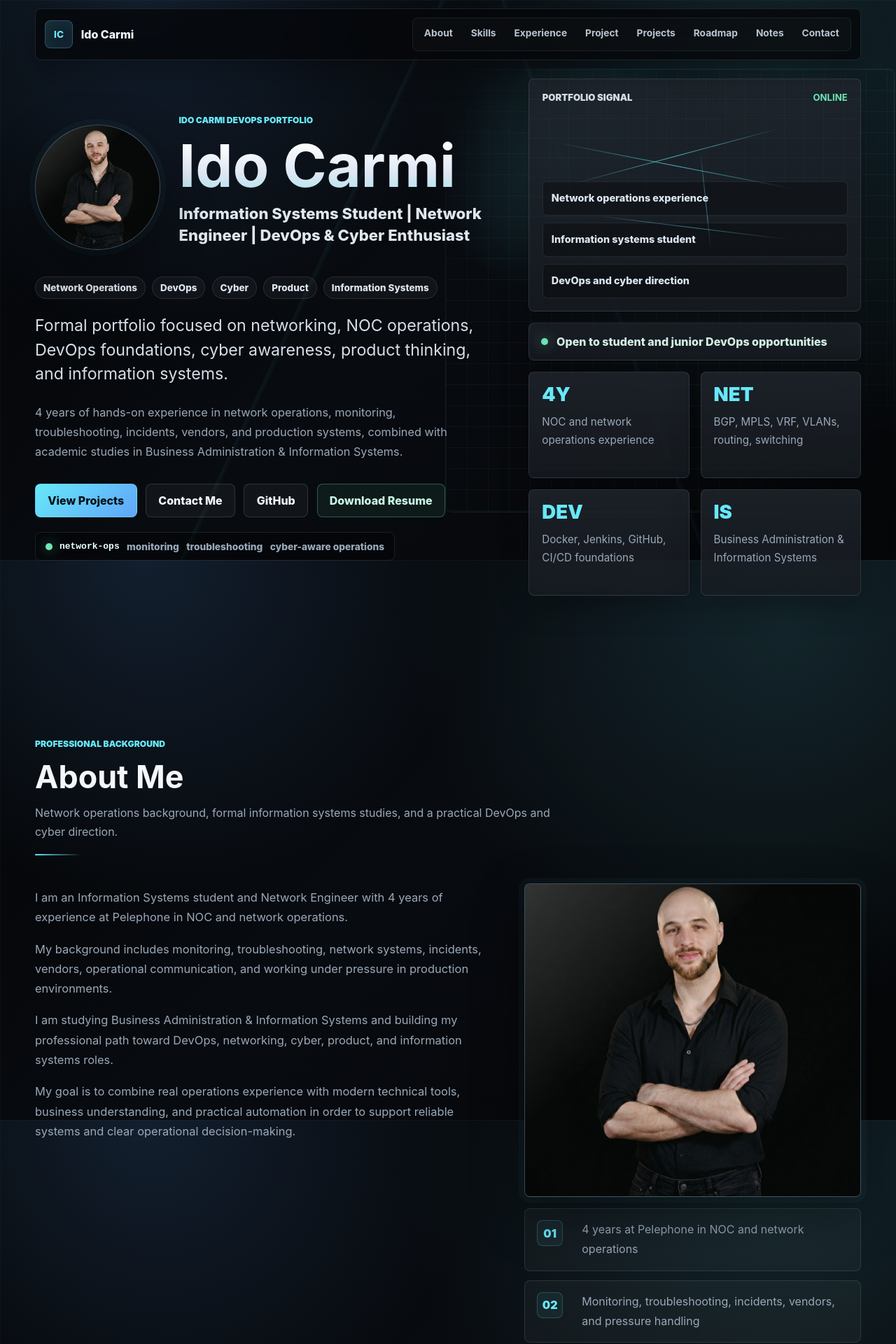
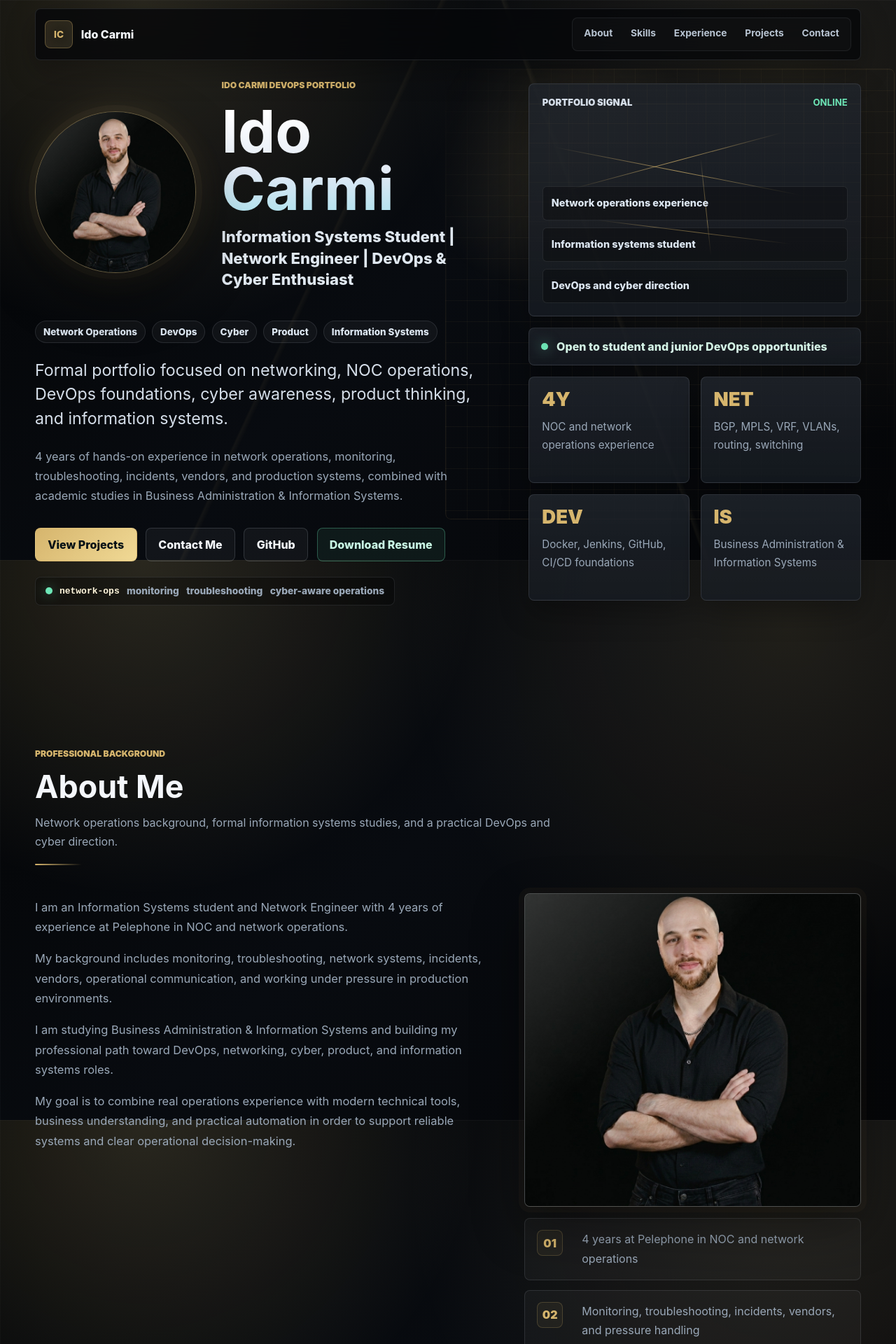
Before and after one commit to idocarmi1/ido-carmi-devops-portfolio, a React (Vite) app: page / in a window 1280 px wide. Shown: the top 1920 px of the page at 70% size. Built offline with nearby package versions, Linux system fonts and the light colour scheme.

Commit message:
Update portfolio navigation and champagne accent color

```diff
--- a/src/App.jsx
+++ b/src/App.jsx
@@ -12,10 +12,7 @@ const navItems = [
   ["About", "#about"],
   ["Skills", "#skills"],
   ["Experience", "#experience"],
-  ["Project", "#featured-project"],
   ["Projects", "#projects"],
-  ["Roadmap", "#roadmap"],
-  ["Notes", "#notes"],
   ["Contact", "#contact"],
 ];
 
--- a/src/components/Contact.jsx
+++ b/src/components/Contact.jsx
@@ -62,7 +62,8 @@ function Contact() {
           <p className="eyebrow">Resume</p>
           <h3>Download Resume</h3>
           <p>
-            The resume button is wired to <code>public/resume/Ido-Carmi-Resume.pdf</code>.
+            Download my updated resume for a concise overview of my experience, education,
+            technical skills, and projects.
           </p>
           <a className="button ghost" href="/resume/Ido-Carmi-Resume.pdf" download>
             Download Resume
--- a/src/styles.css
+++ b/src/styles.css
@@ -6,17 +6,17 @@
   --surface-strong: rgba(24, 31, 40, 0.92);
   --surface-soft: rgba(255, 255, 255, 0.035);
   --line: rgba(210, 220, 235, 0.12);
-  --line-strong: rgba(130, 215, 255, 0.28);
+  --line-strong: rgba(214, 181, 109, 0.35);
   --text: #f4f7fb;
   --muted: #9aa8b8;
   --soft: #d5dee9;
-  --cyan: #67e8f9;
-  --blue: #60a5fa;
+  --cyan: #d6b56d;
+  --blue: #f0d995;
   --green: #6ee7b7;
   --warning: #fbbf24;
   --shadow: 0 28px 80px rgba(0, 0, 0, 0.45);
   --shadow-soft: 0 16px 42px rgba(0, 0, 0, 0.28);
-  --ring: 0 0 0 3px rgba(103, 232, 249, 0.24);
+  --ring: 0 0 0 3px rgba(214, 181, 109, 0.24);
   font-family:
     Inter, ui-sans-serif, system-ui, -apple-system, BlinkMacSystemFont, "Segoe UI", sans-serif;
 }
@@ -33,8 +33,8 @@ body {
   margin: 0;
   min-width: 320px;
   background:
-    radial-gradient(circle at 16% 0%, rgba(96, 165, 250, 0.16), transparent 30rem),
-    radial-gradient(circle at 88% 12%, rgba(103, 232, 249, 0.12), transparent 34rem),
+    radial-gradient(circle at 16% 0%, rgba(240, 217, 149, 0.16), transparent 30rem),
+    radial-gradient(circle at 88% 12%, rgba(214, 181, 109, 0.12), transparent 34rem),
     linear-gradient(rgba(210, 220, 235, 0.035) 1px, transparent 1px),
     linear-gradient(90deg, rgba(210, 220, 235, 0.028) 1px, transparent 1px),
     linear-gradient(135deg, #030405 0%, #080b10 48%, #050608 100%);
@@ -51,7 +51,7 @@ a {
 
 a:focus-visible,
 button:focus-visible {
-  outline: 2px solid rgba(103, 232, 249, 0.78);
+  outline: 2px solid rgba(214, 181, 109, 0.78);
   outline-offset: 3px;
 }
 
@@ -70,8 +70,8 @@ code {
   inset: 0;
   z-index: -2;
   background:
-    linear-gradient(115deg, transparent 0 38%, rgba(103, 232, 249, 0.055) 38.2%, transparent 38.7%),
-    linear-gradient(70deg, transparent 0 64%, rgba(96, 165, 250, 0.06) 64.2%, transparent 64.7%);
+    linear-gradient(115deg, transparent 0 38%, rgba(214, 181, 109, 0.055) 38.2%, transparent 38.7%),
+    linear-gradient(70deg, transparent 0 64%, rgba(240, 217, 149, 0.06) 64.2%, transparent 64.7%);
   content: "";
   pointer-events: none;
 }
@@ -136,10 +136,10 @@ code {
   place-items: center;
   border: 1px solid var(--line-strong);
   border-radius: 8px;
-  background: linear-gradient(135deg, rgba(103, 232, 249, 0.14), rgba(96, 165, 250, 0.1));
+  background: linear-gradient(135deg, rgba(214, 181, 109, 0.14), rgba(240, 217, 149, 0.1));
   color: var(--cyan);
   font-size: 0.85rem;
-  box-shadow: inset 0 0 24px rgba(103, 232, 249, 0.08);
+  box-shadow: inset 0 0 24px rgba(214, 181, 109, 0.08);
 }
 
 .nav-links {
@@ -166,7 +166,7 @@ code {
 
 .nav-links a:hover,
 .nav-links a:focus-visible {
-  background: rgba(103, 232, 249, 0.09);
+  background: rgba(214, 181, 109, 0.09);
   color: var(--text);
 }
 
@@ -190,7 +190,7 @@ code {
   border-top: 1px solid rgba(210, 220, 235, 0.07);
   border-bottom: 1px solid rgba(210, 220, 235, 0.07);
   background:
-    radial-gradient(circle at 18% 0%, rgba(103, 232, 249, 0.08), transparent 26rem),
+    radial-gradient(circle at 18% 0%, rgba(214, 181, 109, 0.08), transparent 26rem),
     linear-gradient(180deg, rgba(255, 255, 255, 0.035), rgba(255, 255, 255, 0.012));
   content: "";
 }
@@ -279,12 +279,12 @@ p {
   z-index: -1;
   width: min(48rem, 50vw);
   height: 72%;
-  border: 1px solid rgba(103, 232, 249, 0.09);
+  border: 1px solid rgba(214, 181, 109, 0.09);
   border-radius: 8px;
   background:
-    radial-gradient(circle at 24% 18%, rgba(103, 232, 249, 0.14), transparent 13rem),
-    linear-gradient(rgba(103, 232, 249, 0.055) 1px, transparent 1px),
-    linear-gradient(90deg, rgba(103, 232, 249, 0.045) 1px, transparent 1px);
+    radial-gradient(circle at 24% 18%, rgba(214, 181, 109, 0.14), transparent 13rem),
+    linear-gradient(rgba(214, 181, 109, 0.055) 1px, transparent 1px),
+    linear-gradient(90deg, rgba(214, 181, 109, 0.045) 1px, transparent 1px);
   background-size: auto, 30px 30px, 30px 30px;
   content: "";
   mask-image: linear-gradient(120deg, transparent, #000 24%, #000 75%, transparent);
@@ -297,7 +297,7 @@ p {
 .hero-identity {
   display: grid;
   grid-template-columns: auto minmax(0, 1fr);
-  gap: 1.65rem;
+  gap: clamp(1.4rem, 3vw, 2.25rem);
   align-items: center;
   margin-bottom: 1.35rem;
 }
@@ -307,11 +307,11 @@ p {
   overflow: hidden;
   border: 1px solid rgba(210, 220, 235, 0.2);
   background:
-    linear-gradient(135deg, rgba(103, 232, 249, 0.18), rgba(96, 165, 250, 0.08)),
+    linear-gradient(135deg, rgba(214, 181, 109, 0.18), rgba(240, 217, 149, 0.08)),
     var(--surface);
   box-shadow:
     0 26px 72px rgba(0, 0, 0, 0.42),
-    0 0 0 8px rgba(103, 232, 249, 0.04),
+    0 0 0 8px rgba(214, 181, 109, 0.04),
     inset 0 0 0 1px rgba(255, 255, 255, 0.04);
 }
 
@@ -332,9 +332,15 @@ p {
 }
 
 .profile-photo-card.hero-photo {
-  width: clamp(9rem, 14vw, 12rem);
+  width: clamp(13.75rem, 18vw, 16.25rem);
   aspect-ratio: 1;
   border-radius: 50%;
+  border-color: rgba(214, 181, 109, 0.34);
+  box-shadow:
+    0 30px 86px rgba(0, 0, 0, 0.48),
+    0 0 0 9px rgba(214, 181, 109, 0.045),
+    0 0 52px rgba(214, 181, 109, 0.16),
+    inset 0 0 0 1px rgba(255, 255, 255, 0.05);
 }
 
 .profile-photo-card.about-photo {
@@ -358,7 +364,7 @@ p {
   width: 4.5rem;
   height: 4.5rem;
   place-items: center;
-  border: 1px solid rgba(103, 232, 249, 0.34);
+  border: 1px solid rgba(214, 181, 109, 0.34);
   border-radius: 50%;
   color: var(--cyan);
   font-size: 1.4rem;
@@ -447,7 +453,7 @@ p {
 }
 
 .button.primary {
-  border-color: rgba(103, 232, 249, 0.34);
+  border-color: rgba(214, 181, 109, 0.34);
   background: linear-gradient(135deg, var(--cyan), var(--blue));
   color: #031015;
 }
@@ -466,8 +472,8 @@ p {
 
 .button.secondary:hover,
 .button.secondary:focus-visible {
-  border-color: rgba(103, 232, 249, 0.45);
-  background: rgba(103, 232, 249, 0.08);
+  border-color: rgba(214, 181, 109, 0.45);
+  background: rgba(214, 181, 109, 0.08);
 }
 
 .button.ghost:hover,
@@ -491,7 +497,7 @@ p {
 }
 
 .hero-terminal code {
-  color: #eaffff;
+  color: #fff6dc;
   font-weight: 900;
 }
 
@@ -545,8 +551,8 @@ p {
   position: absolute;
   inset: 0;
   background:
-    linear-gradient(rgba(103, 232, 249, 0.055) 1px, transparent 1px),
-    linear-gradient(90deg, rgba(103, 232, 249, 0.04) 1px, transparent 1px);
+    linear-gradient(rgba(214, 181, 109, 0.055) 1px, transparent 1px),
+    linear-gradient(90deg, rgba(214, 181, 109, 0.04) 1px, transparent 1px);
   background-size: 28px 28px;
   content: "";
   mask-image: linear-gradient(180deg, #000, transparent 92%);
@@ -581,7 +587,7 @@ p {
 .network-lines span {
   position: absolute;
   height: 1px;
-  background: linear-gradient(90deg, transparent, rgba(103, 232, 249, 0.75), transparent);
+  background: linear-gradient(90deg, transparent, rgba(214, 181, 109, 0.75), transparent);
   transform-origin: left center;
 }
 
@@ -660,7 +666,7 @@ p {
   transform: translateY(-4px);
   border-color: var(--line-strong);
   background:
-    linear-gradient(180deg, rgba(103, 232, 249, 0.07), rgba(255, 255, 255, 0.02)),
+    linear-gradient(180deg, rgba(214, 181, 109, 0.07), rgba(255, 255, 255, 0.02)),
     var(--surface-strong);
   box-shadow: var(--shadow);
 }
@@ -726,9 +732,9 @@ p {
   width: 2.3rem;
   height: 2.3rem;
   place-items: center;
-  border: 1px solid rgba(103, 232, 249, 0.22);
+  border: 1px solid rgba(214, 181, 109, 0.22);
   border-radius: 8px;
-  background: rgba(103, 232, 249, 0.06);
+  background: rgba(214, 181, 109, 0.06);
   color: var(--cyan);
   font-weight: 900;
 }
@@ -787,10 +793,10 @@ p {
   width: 2.9rem;
   height: 2.9rem;
   place-items: center;
-  border: 1px solid rgba(103, 232, 249, 0.28);
+  border: 1px solid rgba(214, 181, 109, 0.28);
   border-radius: 8px;
-  background: rgba(103, 232, 249, 0.06);
-  color: #dffcff;
+  background: rgba(214, 181, 109, 0.06);
+  color: #fff3c4;
   font-size: 0.78rem;
   font-weight: 950;
 }
@@ -806,8 +812,8 @@ p {
 }
 
 .badge.cyan {
-  border-color: rgba(103, 232, 249, 0.28);
-  color: #dffcff;
+  border-color: rgba(214, 181, 109, 0.28);
+  color: #fff3c4;
 }
 
 .experience-company {
@@ -828,9 +834,9 @@ p {
   display: grid;
   gap: 1.15rem;
   overflow: hidden;
-  border-color: rgba(103, 232, 249, 0.24);
+  border-color: rgba(214, 181, 109, 0.24);
   background:
-    radial-gradient(circle at 92% 0%, rgba(103, 232, 249, 0.14), transparent 15rem),
+    radial-gradient(circle at 92% 0%, rgba(214, 181, 109, 0.14), transparent 15rem),
     linear-gradient(180deg, rgba(255, 255, 255, 0.06), rgba(255, 255, 255, 0.02)),
     var(--surface);
   box-shadow: var(--shadow);
@@ -886,9 +892,9 @@ p {
   position: relative;
   min-height: 33rem;
   padding: 1rem;
-  border-color: rgba(103, 232, 249, 0.22);
+  border-color: rgba(214, 181, 109, 0.22);
   background:
-    radial-gradient(circle at 50% 10%, rgba(103, 232, 249, 0.1), transparent 18rem),
+    radial-gradient(circle at 50% 10%, rgba(214, 181, 109, 0.1), transparent 18rem),
     var(--surface);
   box-shadow: var(--shadow);
 }
@@ -910,8 +916,8 @@ p {
   border: 1px solid rgba(210, 220, 235, 0.12);
   border-radius: 8px;
   background:
-    linear-gradient(rgba(103, 232, 249, 0.04) 1px, transparent 1px),
-    linear-gradient(90deg, rgba(103, 232, 249, 0.032) 1px, transparent 1px),
+    linear-gradient(rgba(214, 181, 109, 0.04) 1px, transparent 1px),
+    linear-gradient(90deg, rgba(214, 181, 109, 0.032) 1px, transparent 1px),
     #050608;
   background-size: 26px 26px;
 }
@@ -988,9 +994,9 @@ p {
 }
 
 .projects-grid .project-card:first-child {
-  border-color: rgba(103, 232, 249, 0.28);
+  border-color: rgba(214, 181, 109, 0.28);
   background:
-    radial-gradient(circle at 88% 0%, rgba(103, 232, 249, 0.1), transparent 13rem),
+    radial-gradient(circle at 88% 0%, rgba(214, 181, 109, 0.1), transparent 13rem),
     var(--surface);
 }
 
@@ -1009,7 +1015,7 @@ p {
 
 .text-link:hover,
 .text-link:focus-visible {
-  color: #eaffff;
+  color: #fff6dc;
   text-decoration: underline;
   transform: translateX(2px);
 }
@@ -1027,7 +1033,7 @@ p {
   bottom: 0;
   left: 4.35rem;
   width: 2px;
-  background: linear-gradient(180deg, transparent, rgba(103, 232, 249, 0.6), transparent);
+  background: linear-gradient(180deg, transparent, rgba(214, 181, 109, 0.6), transparent);
   content: "";
 }
 
@@ -1047,7 +1053,7 @@ p {
   align-self: start;
   min-height: 4.4rem;
   padding: 0.62rem;
-  border: 1px solid rgba(103, 232, 249, 0.28);
+  border: 1px solid rgba(214, 181, 109, 0.28);
   border-radius: 8px;
   background: #050608;
   box-shadow: 0 0 0 6px rgba(5, 6, 8, 0.96);
@@ -1059,8 +1065,8 @@ p {
   height: 2rem;
   place-items: center;
   border-radius: 50%;
-  background: rgba(103, 232, 249, 0.12);
-  color: #effcff;
+  background: rgba(214, 181, 109, 0.12);
+  color: #fff8e1;
   font-size: 0.85rem;
   font-weight: 900;
 }
@@ -1261,7 +1267,7 @@ p {
   }
 
   .profile-photo-card.hero-photo {
-    width: min(12.5rem, 62vw);
+    width: clamp(9.375rem, 46vw, 11.25rem);
   }
 
   h1 {
```
